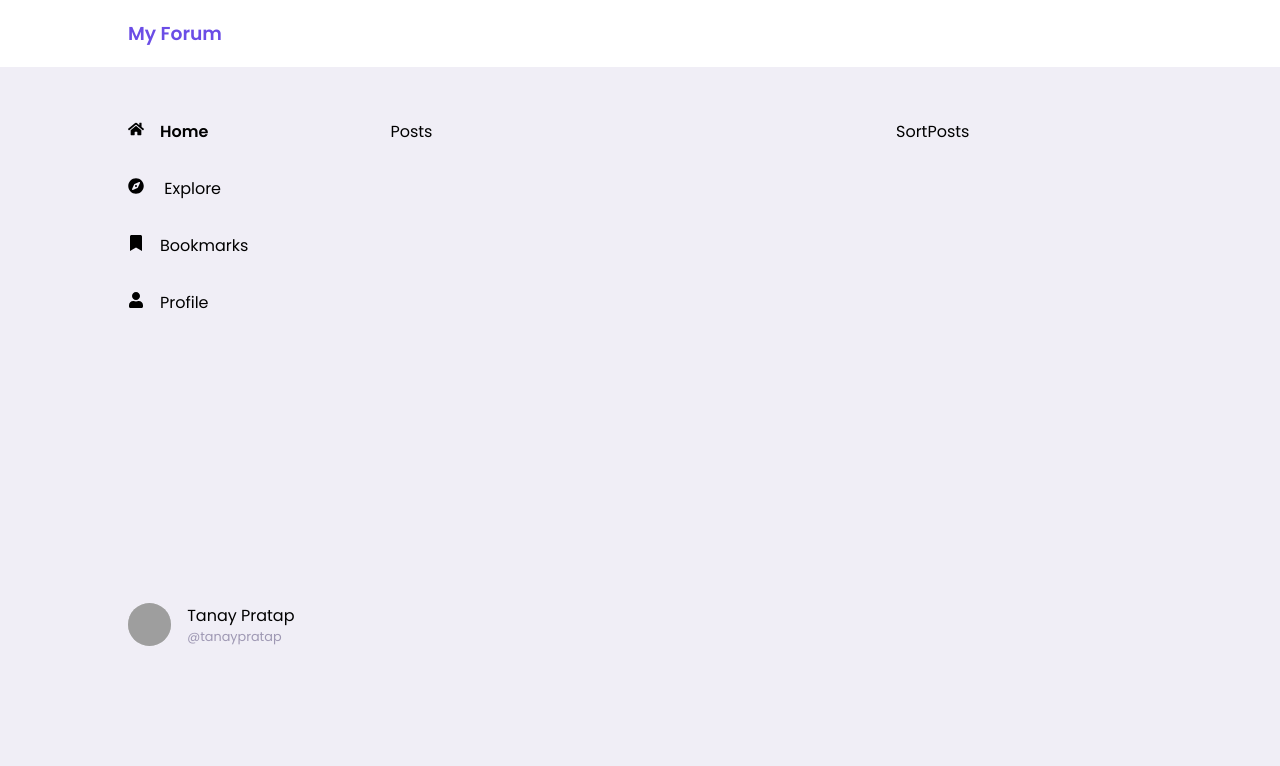
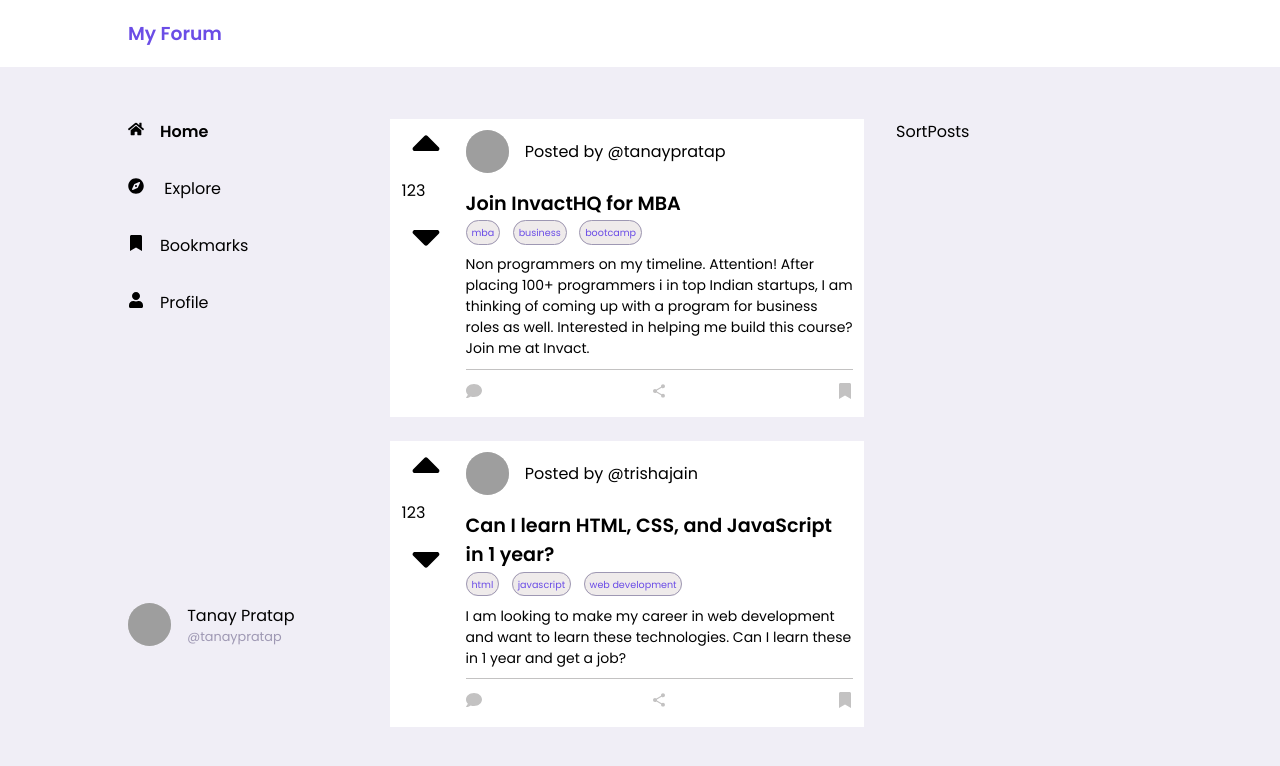
Before and after one commit to bhavanas-jpg/mcr-four, a React (Create React App) app: page / in a window 1280 px wide. Shown: the top 766 px of the page. Built offline with nearby package versions, Linux system fonts and the light colour scheme; grey boxes are pictures that could not be loaded.

Commit message:
feat: post

```diff
--- /dev/null
+++ b/src/components/PostCard.jsx
@@ -0,0 +1,62 @@
+import React from 'react';
+import { FaComment,FaSortUp, FaSortDown ,FaShare,FaBookmark  } from 'react-icons/fa';
+import { MdShare } from 'react-icons/md'
+
+const PostCard = ({post}) => {
+  console.log(post);
+
+  const {username, picUrl,
+    tags,
+    postTitle,
+     postDescription,
+    upvotes,
+    downvotes,
+    comments,
+    isBookmarked
+
+    } =post
+
+  return (
+    <main className="post__container">
+        <div className="post__sec">
+
+       <div className="upvote__sec">
+       <FaSortUp className="sort__icon"/>
+       <span>123</span>
+      <FaSortDown
+      className="sort__icon" />
+       </div>
+        <div>
+        <div className="d-flx ">
+       <div><img  className="profile-picture" src={picUrl} alt="" /></div>
+       <div className='ml-1'>
+       <p>Posted by <span className="username">{username}</span></p>
+       </div>
+       </div>
+       <h3 className="mt-1 ">{postTitle}</h3>
+       {
+        tags.map(tag =>(
+            <span
+            className="tag"
+            key={tag}>{tag}</span>
+        ))
+       }
+       <p className="post__desc">{postDescription}</p>
+        <div className="action__icons">
+
+        <i><FaComment /></i>
+        <i> <MdShare /></i>
+        <i
+
+        ><FaBookmark /></i>
+        </div>
+        </div>
+        </div>
+
+
+
+    </main>
+  )
+}
+
+export default PostCard
--- a/src/data/forumData.js
+++ b/src/data/forumData.js
@@ -9,7 +9,7 @@ export const forumData = {
         username: '@tanaypratap',
         name: 'Tanay Pratap',
         picUrl: 'http://bit.ly/42Zm7tM',
-        post: 'Join InvactHQ for MBA',
+        postTitle: 'Join InvactHQ for MBA',
         postDescription:
           'Non programmers on my timeline. Attention! After placing 100+ programmers i in top Indian startups, I am thinking of coming up with a program for business roles as well. Interested in helping me build this course? Join me at Invact.',
         upvotes: 350,
@@ -33,7 +33,7 @@ export const forumData = {
         username: '@trishajain',
         name: 'Trisha Jain',
         picUrl: 'http://bit.ly/42Zm7tM',
-        post: 'Can I learn HTML, CSS, and JavaScript in 1 year?',
+        postTitle: 'Can I learn HTML, CSS, and JavaScript in 1 year?',
         postDescription:
           'I am looking to make my career in web development and want to learn these technologies. Can I learn these in 1 year and get a job?',
         upvotes: 150,
--- a/src/index.css
+++ b/src/index.css
@@ -28,10 +28,13 @@ body {
 }
 .d-flx{
     display: flex;
-
+    align-items: center;
 }
 .ml-1{
     margin-left: 1rem;
+}
+.mt-1{
+    margin-top: 1rem;
 }
 .link{
     margin-left: 1rem;
@@ -94,3 +97,44 @@ img {
     font-size: 0.8rem;
 color: var(--color-gray)
 }
+.post__container{
+    padding: 0.7rem;
+    background-color: var(--color-white);
+    margin-bottom: 1.5rem;
+}
+.post__container h3{
+    font-size: 1.2rem;
+    font-weight: 700;
+}
+.tag{
+    border: 1px solid var(--color-gray);
+    color: var(--color-primary);
+    background-color: #efebeb;
+    padding: 0.3rem;
+    margin: 0.5rem 0.8rem 0.8rem 0;
+    border-radius: 15px;
+    font-size: 0.6rem;
+}
+.post__desc{
+    margin: 0.7rem 0;
+    font-size: 14px;
+    border-bottom: 1px solid  #c3c2c2;
+    padding-bottom:0.6rem ;
+}
+.action__icons{
+    display: flex;
+    justify-content: space-between;
+    color: #c3c2c2;
+    cursor: pointer;
+}
+.upvote__sec{
+    display: flex;
+    flex-direction: column;
+}
+.post__sec{
+    display: flex;
+    gap: 1rem;
+}
+.sort__icon{
+    font-size: 3rem;
+}
--- a/src/pages/Posts.jsx
+++ b/src/pages/Posts.jsx
@@ -1,8 +1,18 @@
 import React from 'react'
+import PostCard from '../components/PostCard';
+import { useData } from '../context/DataContext';
 
 const Posts = () => {
+  const {forumData} = useData();
+  const {posts} = forumData;
   return (
-    <div>Posts</div>
+    <div>
+      {
+        posts.map(post =>(
+          <PostCard key={post.username}post={post} />
+        ))
+      }
+    </div>
   )
 }
 
```
